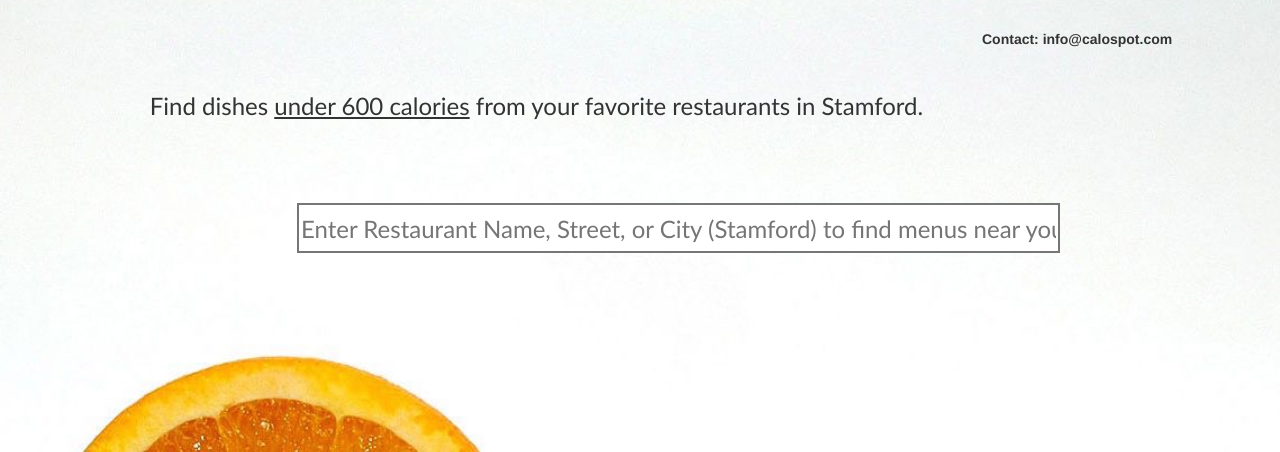
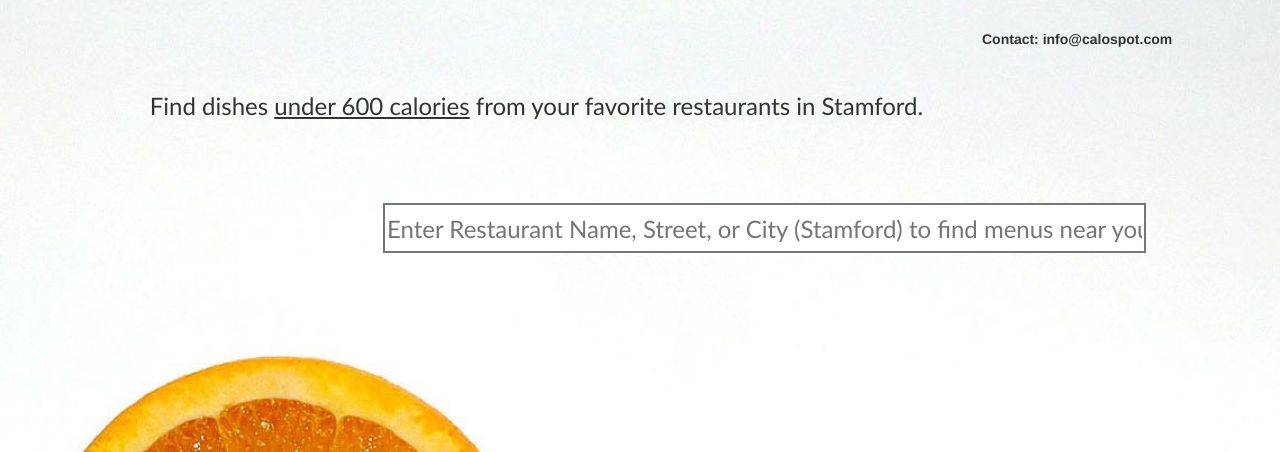
Before and after one commit to ccweaver/NutriApp, a Django app: page / in a window 1280 px wide. Shown: the part 51-503 px from the top of the page. Run offline with Django 3.2, Linux system fonts and the light colour scheme; some libraries are stand-ins or nearby versions.

Commit message:
Update sign_in.html

```diff
--- a/nutri/nutri/templates/sign_in.html
+++ b/nutri/nutri/templates/sign_in.html
@@ -140,8 +140,8 @@ $(document).on("click","#proflink",function(event)
         #search{
           height: 50px;
           width: 80%;
-          margin-left: 20px;
-          margin-right: auto;
+          margin-left: 10%;
+          margin-right: 10%;
           margin-top: auto;
           margin-bottom: auto;
           vertical-align: middle;
```
